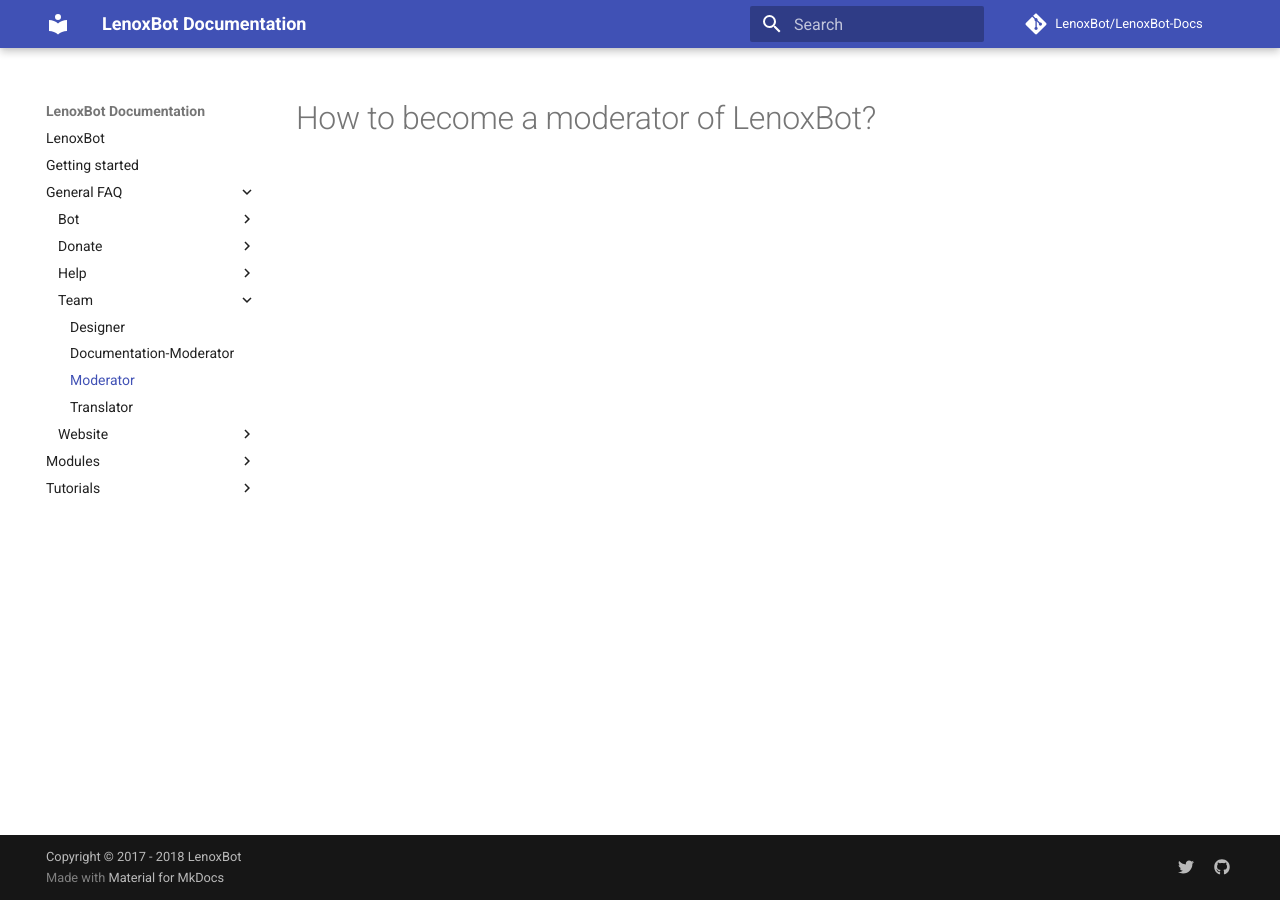
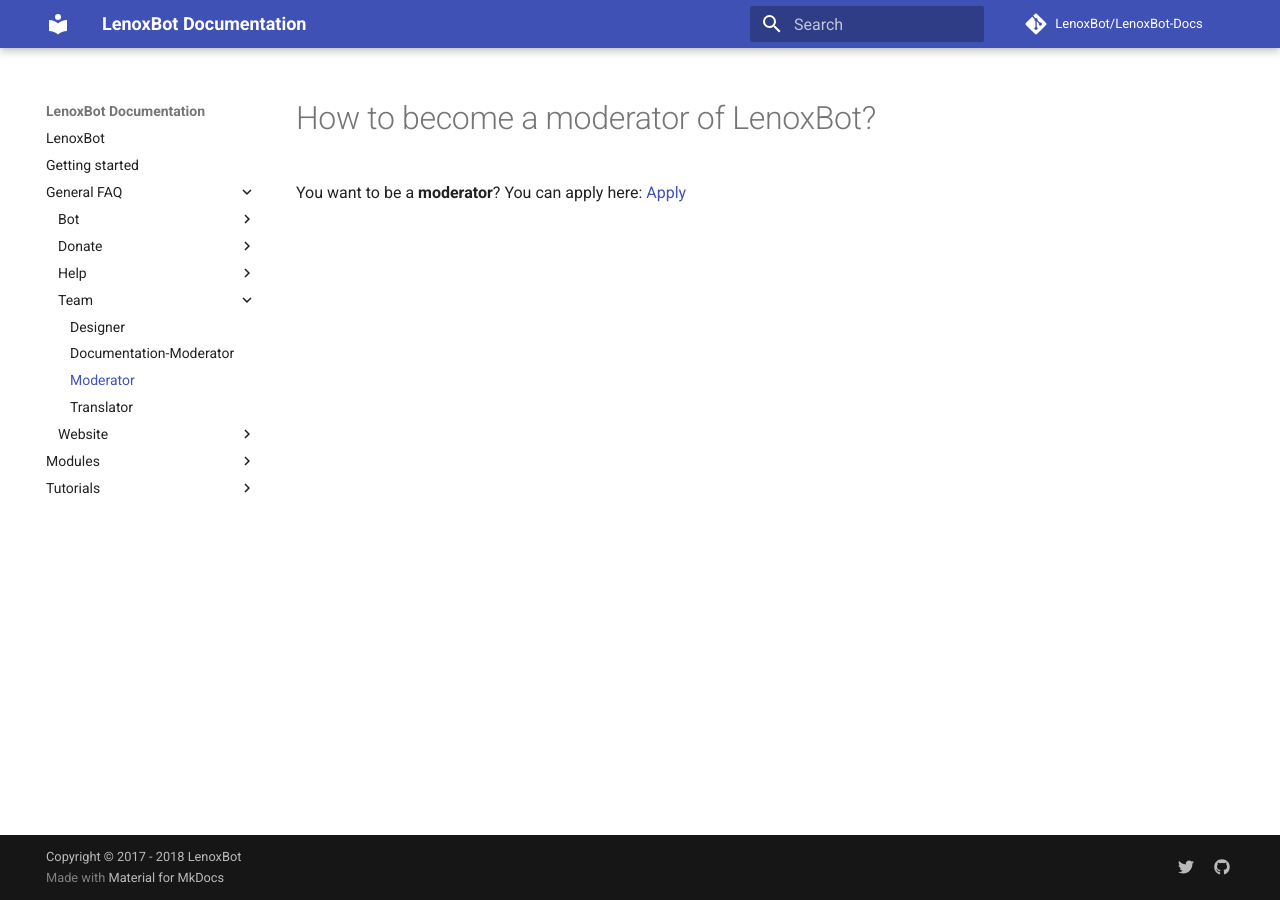
Before and after one commit to gillesheinesch/LenoxBot-Docs, an MkDocs documentation site: the page built from docs/General FAQ/Team/Moderator.md, in a window 1280 px wide. Built offline with MkDocs 1.6.1 and Material for MkDocs 9.7.7, drawn with Linux system fonts in a browser that asks for light colours; comment, search, counter and statistics services are not loaded.

Commit message:
Update Moderator.md

```diff
--- a/docs/General FAQ/Team/Moderator.md
+++ b/docs/General FAQ/Team/Moderator.md
@@ -2,3 +2,5 @@
 description:
 
 # How to become a moderator of LenoxBot?
+
+You want to be a **moderator**? You can apply here: [Apply](https://docs.google.com/forms/d/e/1FAIpQLSc48Vf2x0jQD6aZ2UINmPoGiWQcqlOzf83uW8SIw99GJa6rSA/closedform)
```
